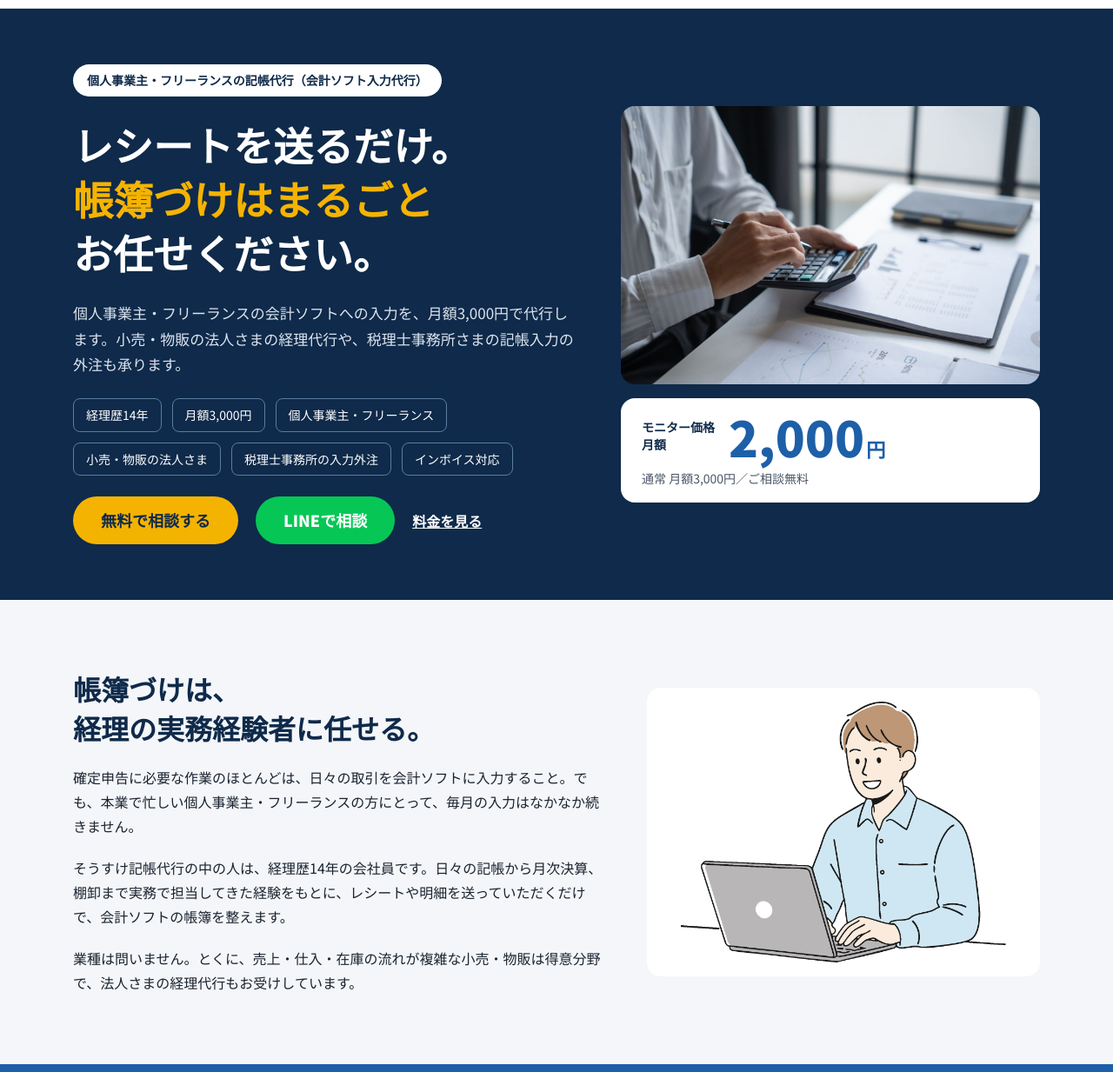
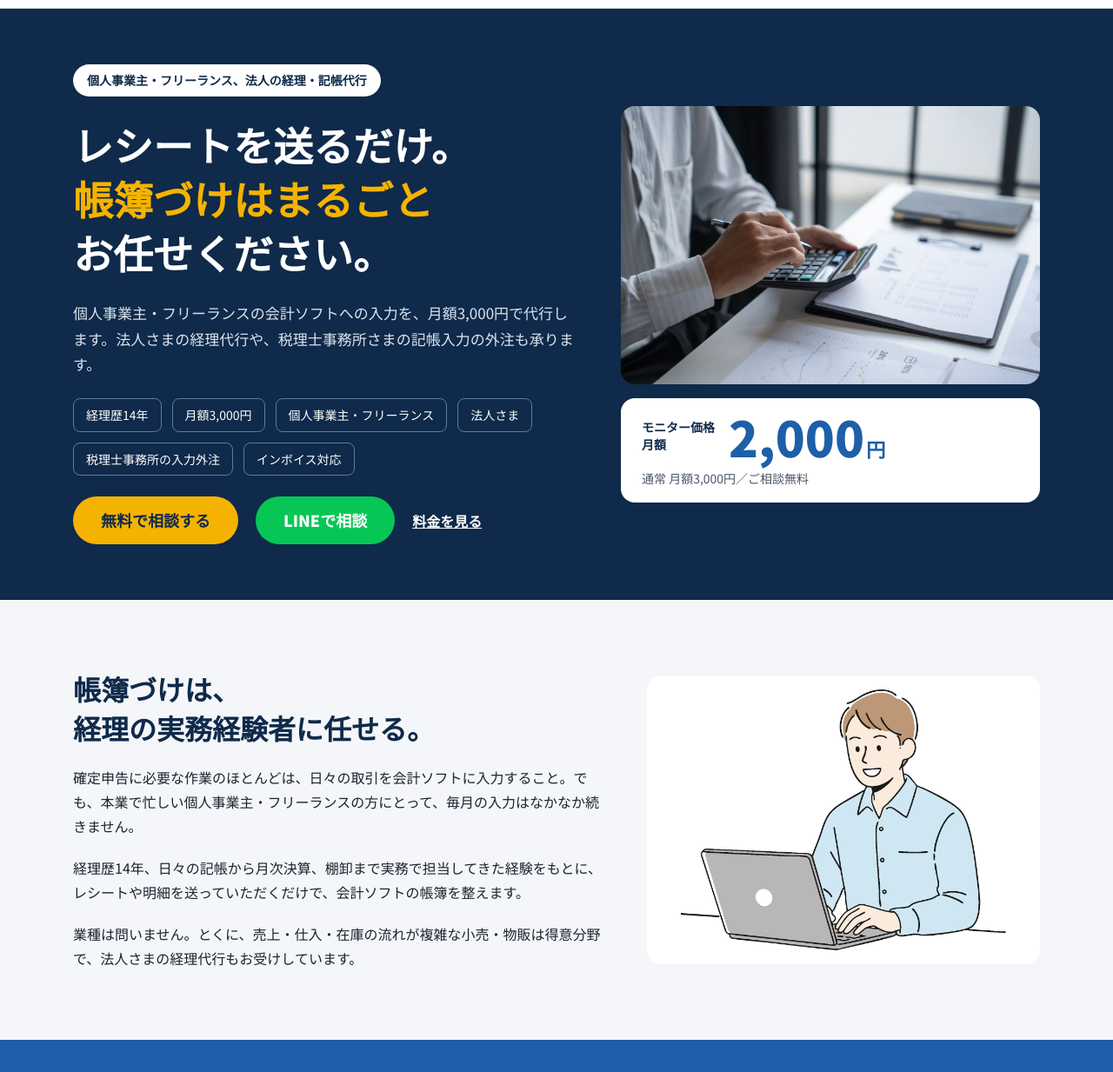
Before and after one commit to zenzenzenzengitgit/sousuke-kityou-site, a plain HTML site: page index.html in a window 1280 px wide. Shown: the part 60-1293 px from the top of the page at 87% size. Drawn offline with Linux system fonts and the light colour scheme.

Commit message:
Simplify hero pill, use 法人さま, drop 会社員 wording
Co-Authored-By: Claude Opus 5.5 <noreply@anthropic.com>
Claude-Session: https://claude.ai/code/session_01FuokfAbkSXgRUkSfwGSeWH

```diff
--- a/index.html
+++ b/index.html
@@ -3,12 +3,12 @@
 <head>
 <meta charset="utf-8">
 <meta name="viewport" content="width=device-width, initial-scale=1">
-<title>そうすけ記帳代行｜個人事業主・フリーランスの記帳代行 月額3,000円／小売・物販の法人さまの経理代行</title>
-<meta name="description" content="個人事業主・フリーランスの会計ソフト入力（記帳代行）を月額3,000円で承ります。小売・物販の法人さまの経理代行、税理士事務所さまの記帳入力の外注にも対応。経理歴14年、AI活用で正確＆スピーディー。">
+<title>そうすけ記帳代行｜個人事業主・フリーランスの記帳代行 月額3,000円／法人さまの経理代行</title>
+<meta name="description" content="個人事業主・フリーランスの会計ソフト入力（記帳代行）を月額3,000円で承ります。法人さまの経理代行、税理士事務所さまの記帳入力の外注にも対応。経理歴14年、AI活用で正確＆スピーディー。">
 <link rel="canonical" href="https://sousuke-kityou.com/">
 <meta property="og:type" content="website">
 <meta property="og:title" content="そうすけ記帳代行｜個人事業主・フリーランスの記帳代行 月額3,000円">
-<meta property="og:description" content="個人事業主・フリーランスの帳簿づけを月額3,000円で。小売・物販の法人さまの経理代行、税理士事務所さまの入力外注にも対応します。">
+<meta property="og:description" content="個人事業主・フリーランスの帳簿づけを月額3,000円で。法人さまの経理代行、税理士事務所さまの入力外注にも対応します。">
 <meta property="og:url" content="https://sousuke-kityou.com/">
 <meta property="og:image" content="https://sousuke-kityou.com/assets/img/ogp.jpg">
 <meta name="twitter:card" content="summary_large_image">
@@ -41,11 +41,11 @@
 <section class="hero">
   <div class="wrap">
     <div class="hero__text">
-      <span class="pill">個人事業主・フリーランスの記帳代行（会計ソフト入力代行）</span>
+      <span class="pill">個人事業主・フリーランス、法人の経理・記帳代行</span>
       <h1>レシートを送るだけ。<br><span>帳簿づけはまるごと</span><br>お任せください。</h1>
-      <p class="hero__lead">個人事業主・フリーランスの会計ソフトへの入力を、月額3,000円で代行します。小売・物販の法人さまの経理代行や、税理士事務所さまの記帳入力の外注も承ります。</p>
+      <p class="hero__lead">個人事業主・フリーランスの会計ソフトへの入力を、月額3,000円で代行します。法人さまの経理代行や、税理士事務所さまの記帳入力の外注も承ります。</p>
       <ul class="tags">
-        <li>経理歴14年</li><li>月額3,000円</li><li>個人事業主・フリーランス</li><li>小売・物販の法人さま</li><li>税理士事務所の入力外注</li><li>インボイス対応</li>
+        <li>経理歴14年</li><li>月額3,000円</li><li>個人事業主・フリーランス</li><li>法人さま</li><li>税理士事務所の入力外注</li><li>インボイス対応</li>
       </ul>
       <div class="hero__cta">
         <a class="btn btn--amber" href="#contact">無料で相談する</a>
@@ -69,7 +69,7 @@
     <div class="split__text">
       <h2 class="h2">帳簿づけは、<br>経理の実務経験者に任せる。</h2>
       <p>確定申告に必要な作業のほとんどは、日々の取引を会計ソフトに入力すること。でも、本業で忙しい個人事業主・フリーランスの方にとって、毎月の入力はなかなか続きません。</p>
-      <p>そうすけ記帳代行の中の人は、経理歴14年の会社員です。日々の記帳から月次決算、棚卸まで実務で担当してきた経験をもとに、レシートや明細を送っていただくだけで、会計ソフトの帳簿を整えます。</p>
+      <p>経理歴14年、日々の記帳から月次決算、棚卸まで実務で担当してきた経験をもとに、レシートや明細を送っていただくだけで、会計ソフトの帳簿を整えます。</p>
       <p>業種は問いません。とくに、売上・仕入・在庫の流れが複雑な小売・物販は得意分野で、法人さまの経理代行もお受けしています。</p>
     </div>
     <div class="split__media illust-card">
@@ -166,7 +166,7 @@
       </div>
       <div class="card">
         <svg aria-hidden="true" viewBox="0 0 24 24" fill="none" stroke="#1D5FA8" stroke-width="1.8" stroke-linecap="round" stroke-linejoin="round"><rect x="3" y="7" width="18" height="13" rx="2"/><path d="M9 7V5a2 2 0 0 1 2-2h2a2 2 0 0 1 2 2v2"/></svg>
-        <h3>小売・物販の法人さまの経理代行</h3>
+        <h3>法人さまの経理代行</h3>
         <p>記帳・月次の試算表に加えて、キャッシュレス入金の消込、支払管理や振込データの作成など、日々の経理をまとめてお手伝いします。</p>
       </div>
       <div class="card">
@@ -236,7 +236,7 @@
     </div>
     <div class="grid2 price-sub">
       <div class="box">
-        <h3>小売・物販の法人さま</h3>
+        <h3>法人さま</h3>
         <p>記帳・試算表から、入金消込・支払管理などの経理代行まで。仕訳の量と業務の範囲を伺って<strong>個別にお見積り</strong>します。</p>
       </div>
       <div class="box">
```
